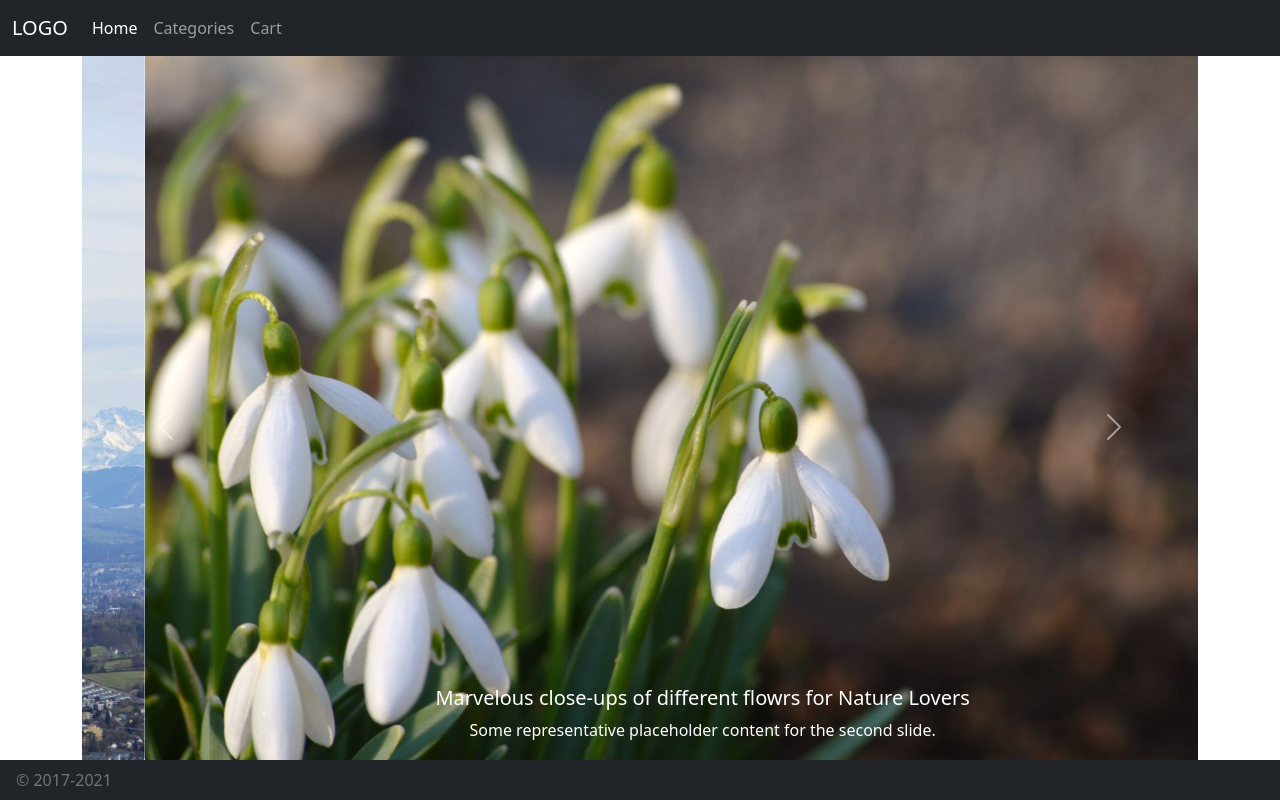
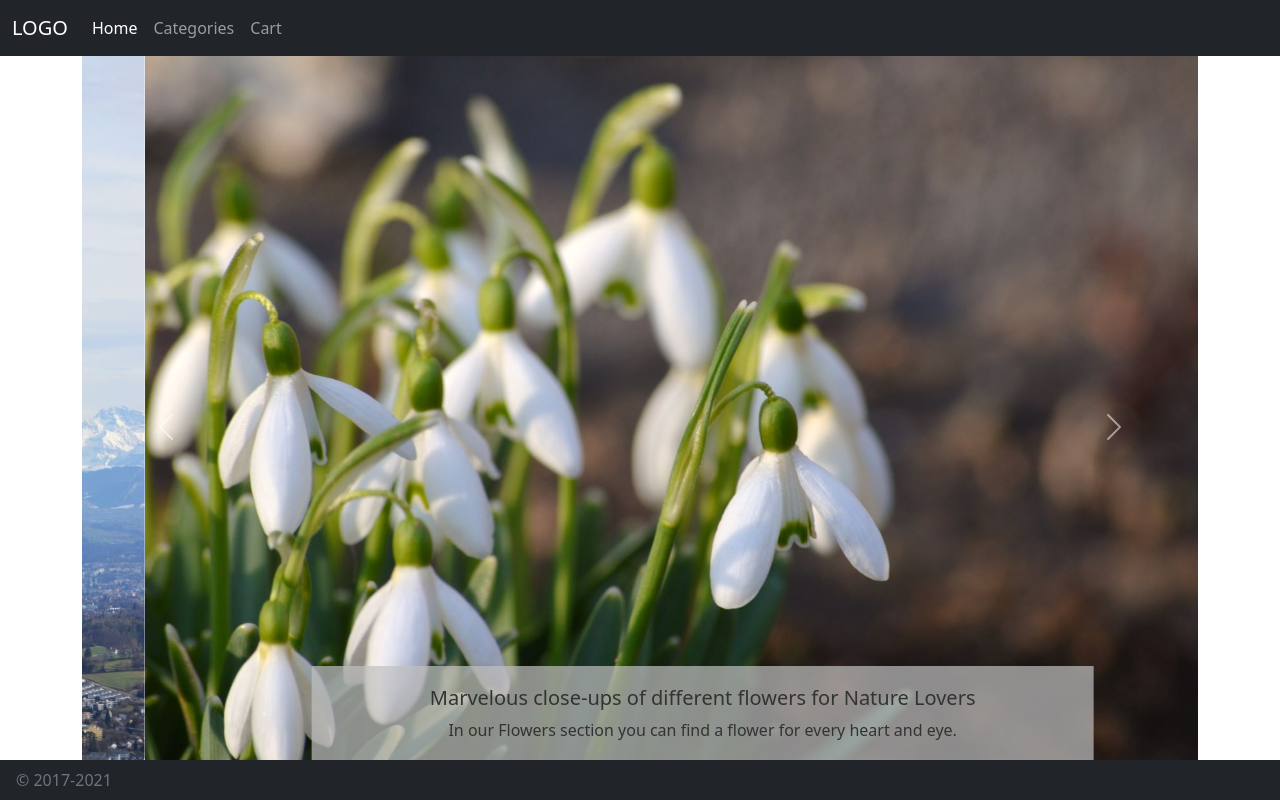
Before and after one commit to LieneTamuza/hackathon-4, a React (Create React App) app: page / in a window 1280 px wide. Built offline with nearby package versions, Linux system fonts and the light colour scheme.

Commit message:
Added css file for Slider and corrected the visual part and text

```diff
--- /dev/null
+++ b/src/Assets/css/Slider.css
@@ -0,0 +1,4 @@
+.carousel-caption{
+    color: #333 !important;
+    background-color: rgba(192, 192, 192, 0.7)
+}
--- a/src/Components/Slider.js
+++ b/src/Components/Slider.js
@@ -1,6 +1,7 @@
 import Slider1 from '../Assets/Images/Slider1.JPG';
 import Slider2 from '../Assets/Images/Slider2.JPG';
 import Slider3 from '../Assets/Images/Slider3.JPG';
+import  '../Assets/css/Slider.css';
 
 function Slider() {
 
@@ -17,22 +18,22 @@ function Slider() {
                     <div className="carousel-item active">
                         <img src={Slider1} className="d-block w-100" alt="..." />
                         <div className="carousel-caption d-none d-md-block">
-                            <h5>High quality Landscape pcitures fro Nature Lovers</h5>
-                            <p>Some representative placeholder content for the first slide.</p>
+                            <h5>Landscape pictures from Nature Lovers</h5>
+                            <p>We offer a wide varaity of high quality pictures taken by professionals or just pure nature lovers tat heart! </p>
                         </div>
                     </div>
                     <div className="carousel-item">
                         <img src={Slider2} className="d-block w-100" alt="..." />
                         <div className="carousel-caption d-none d-md-block">
-                            <h5>Marvelous close-ups of different flowrs for Nature Lovers</h5>
-                            <p>Some representative placeholder content for the second slide.</p>
+                            <h5>Marvelous close-ups of different flowers for Nature Lovers</h5>
+                            <p>In our Flowers section you can find a flower for every heart and eye.</p>
                         </div>
                     </div>
                     <div className="carousel-item">
                     <img src={Slider3} className="d-block w-100" alt="..." />
                         <div className="carousel-caption d-none d-md-block">
                             <h5>Amazing pictures of cats for Cat Lovers</h5>
-                            <p>Some representative placeholder content for the second slide.</p>
+                            <p>For all you cat lower out there, check out our section of adorable, funny cat pictures!</p>
                         </div>
                     </div>
                     <button className="carousel-control-prev" type="button" data-bs-target="#carouselCaptions" data-bs-slide="prev">
```
